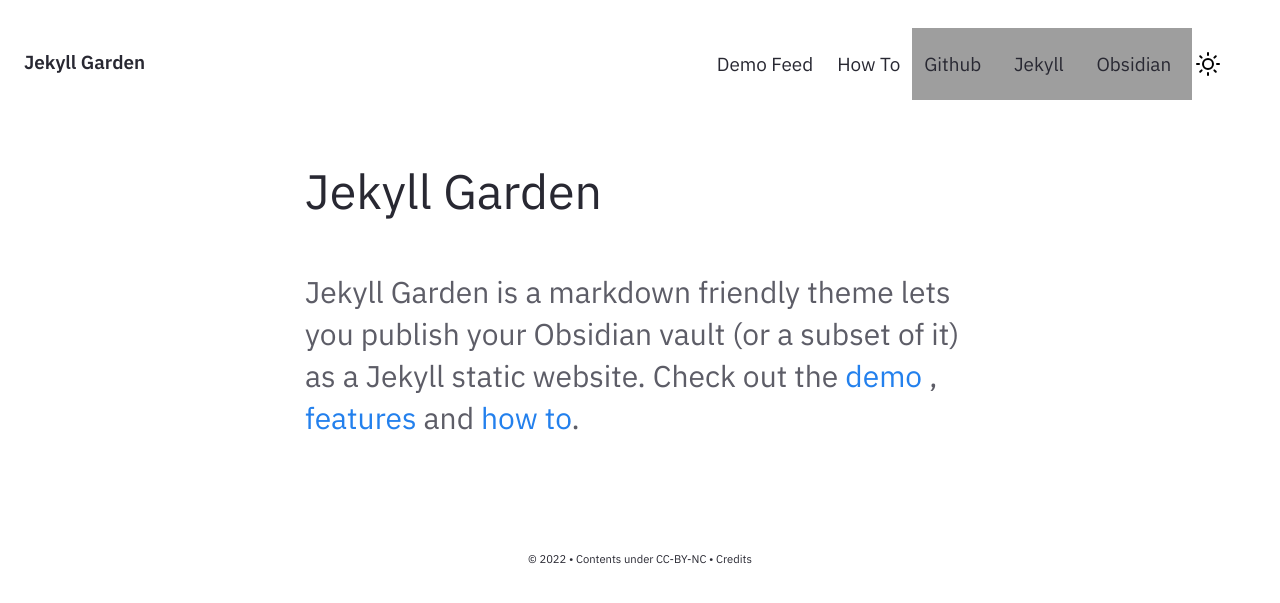
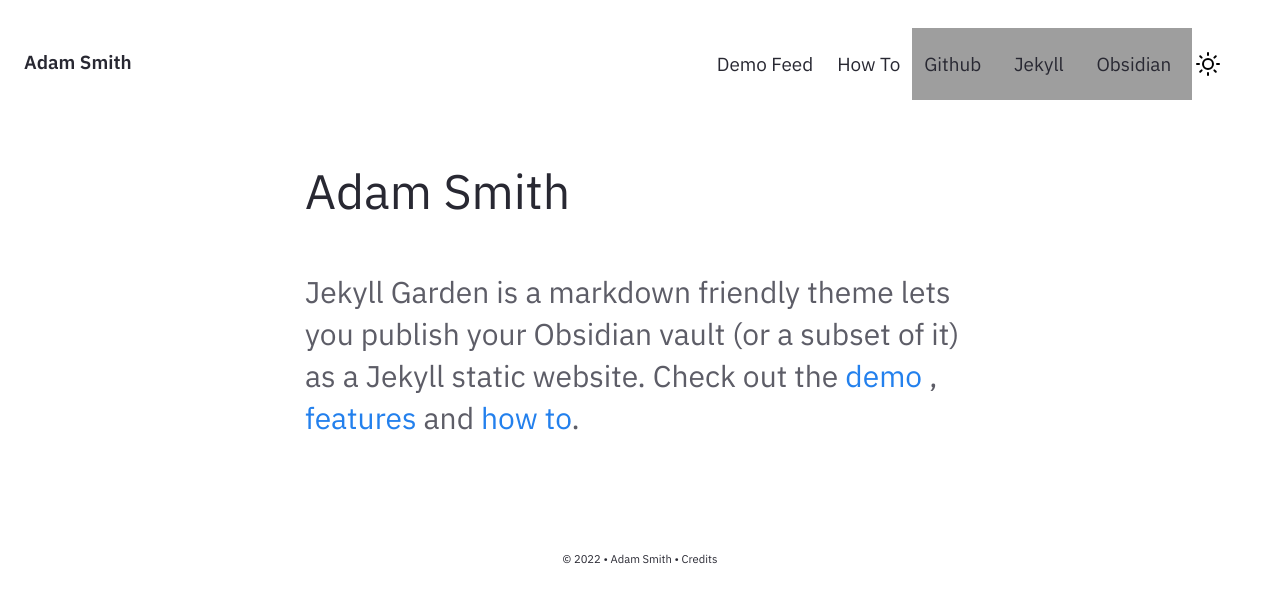
Before and after one commit to smifaye/smifaye.github.io, a Jekyll site: the page built from pages/index.md, in a window 1280 px wide, cut to the strip 0-603 px from the top of the page. Built offline with Jekyll 4.4.1, drawn with Linux system fonts in a browser that asks for light colours; grey boxes are pictures that could not be loaded.

Commit message:
Update _config.yml

```diff
--- a/_config.yml
+++ b/_config.yml
@@ -19,7 +19,7 @@
 # in the templates via {{ site.myvariable }}.
 
 # URL is the base hostname with protocol for your site, eg http://example.com
-url: "" # the base hostname & protocol for your site, e.g. http://example.com
+url: "https://smifaye.github.io/" # the base hostname & protocol for your site, e.g. http://example.com
 
 # If you want to install this jekyll in a subpath (eg /digitalgarden) set it here.
 # Else keep it Empty (DON'T PUT /; Keep it empty)
@@ -27,11 +27,11 @@
 
 # Website Header, Description, Footer year and text.
 # If you are deleting this, make sure you remove it from HTML files too
-heading: Jekyll Garden # Change this
-content: Obsidian ready Jekyll Theme
+heading: Adam Smith # Change this
+content: Adam Smith - content design
 copyright:
   year: © 2022
-  msg: Contents under CC-BY-NC
+  msg: Adam Smith
 
 # Set title and content for private & broken link tooltop
 privatelinks:
```
